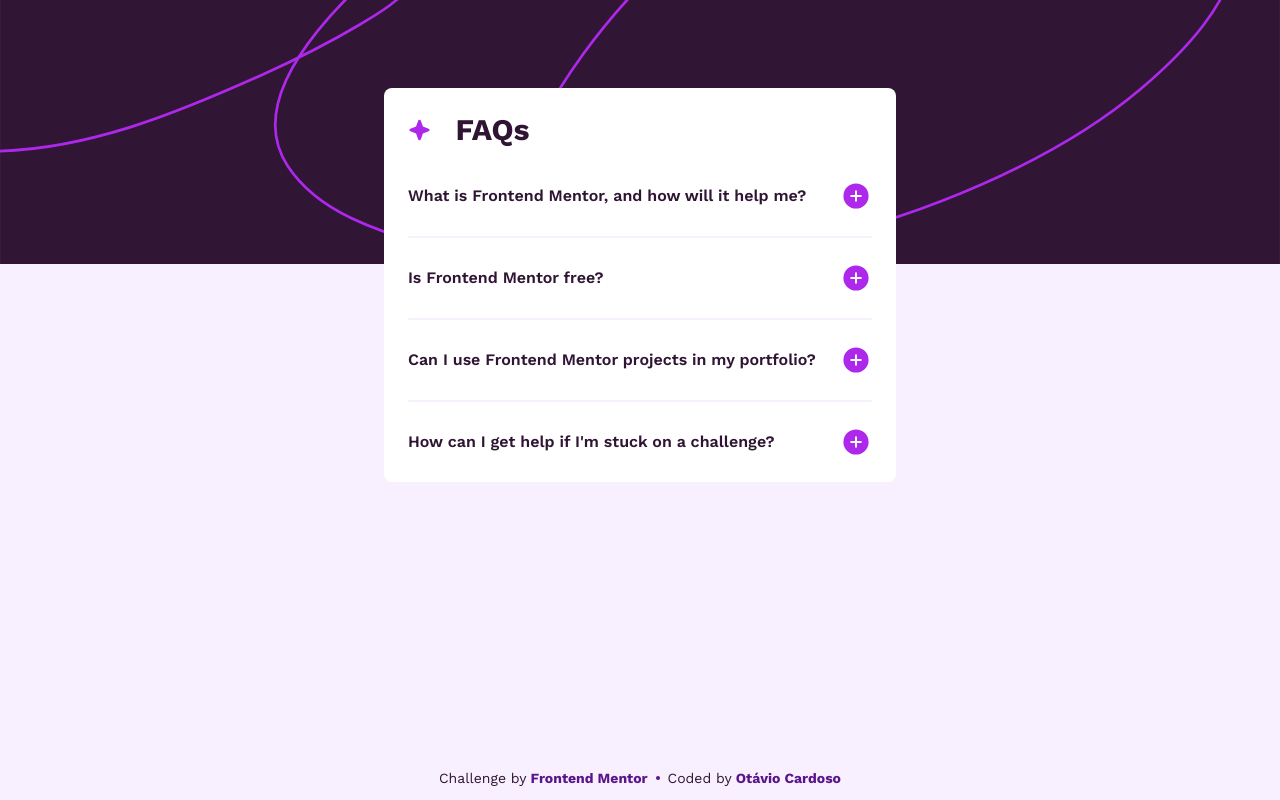
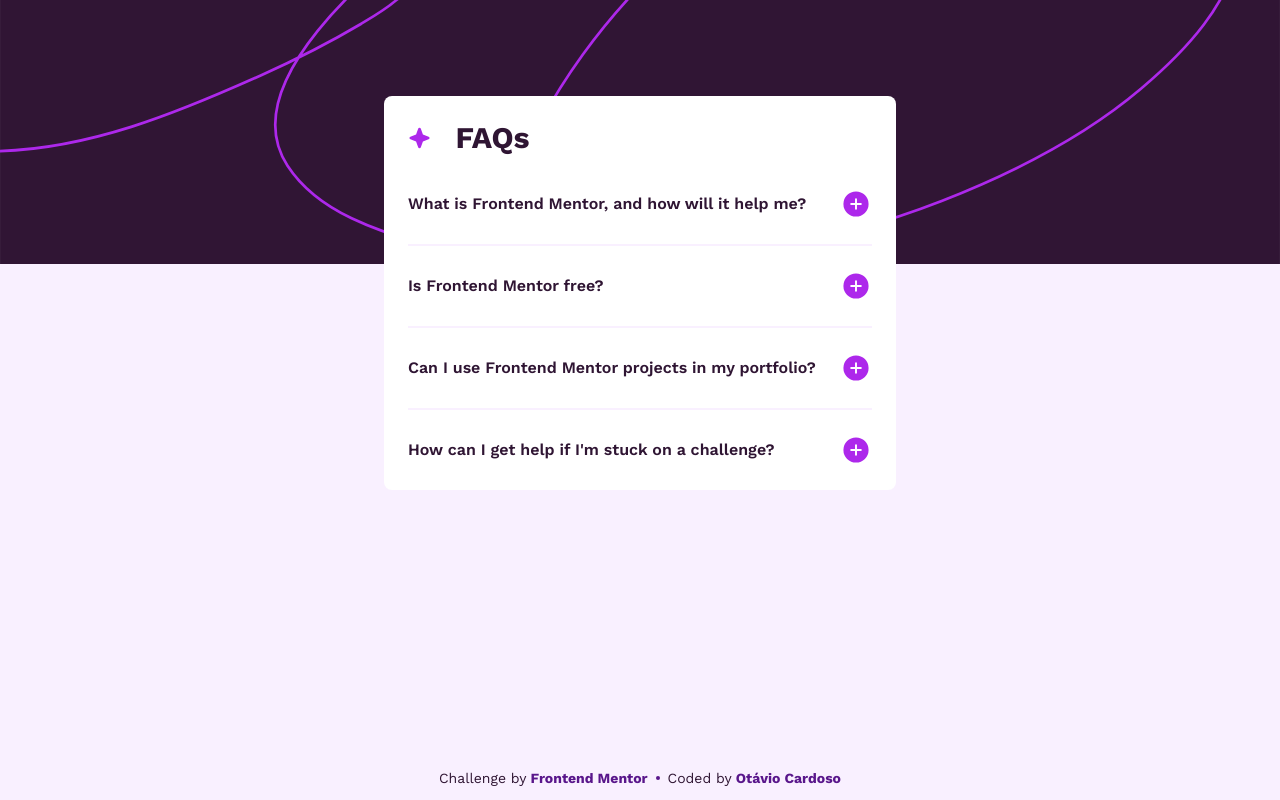
Before and after one commit to otaviozerotwo/FAQ-accordion, a React (Vite) app: page / in a window 1280 px wide. Built offline with nearby package versions, Linux system fonts and the light colour scheme.

Commit message:
fix: adjustment padding-top main container

```diff
--- a/src/App.jsx
+++ b/src/App.jsx
@@ -4,7 +4,7 @@
 const App = () => (
   <>
     <div className='bg-container' />
-    <main className='flex flex-col grow items-center py-16'>
+    <main className='flex flex-col grow items-center pt-18'>
       <Card />
     </main>
 
```
